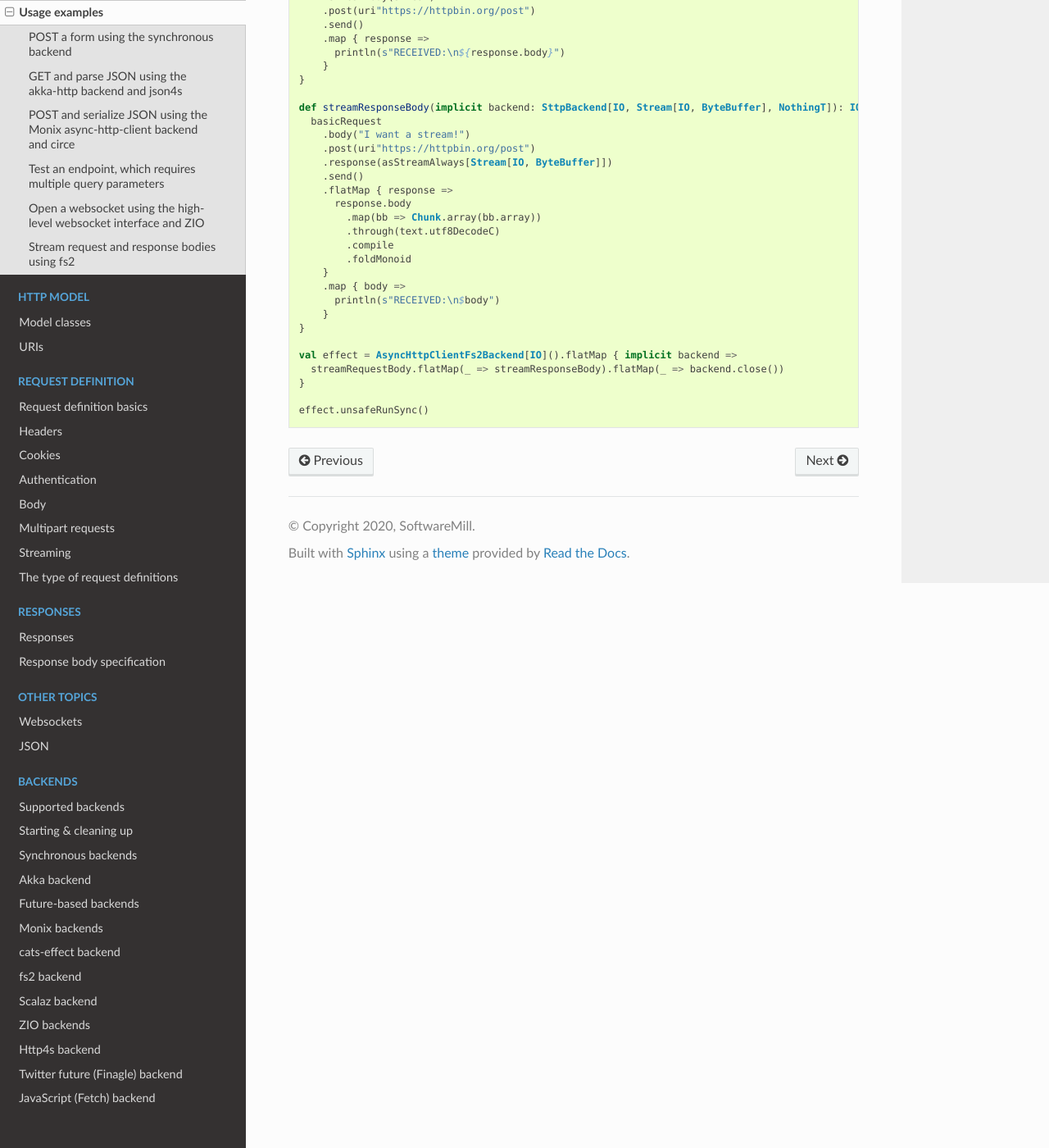
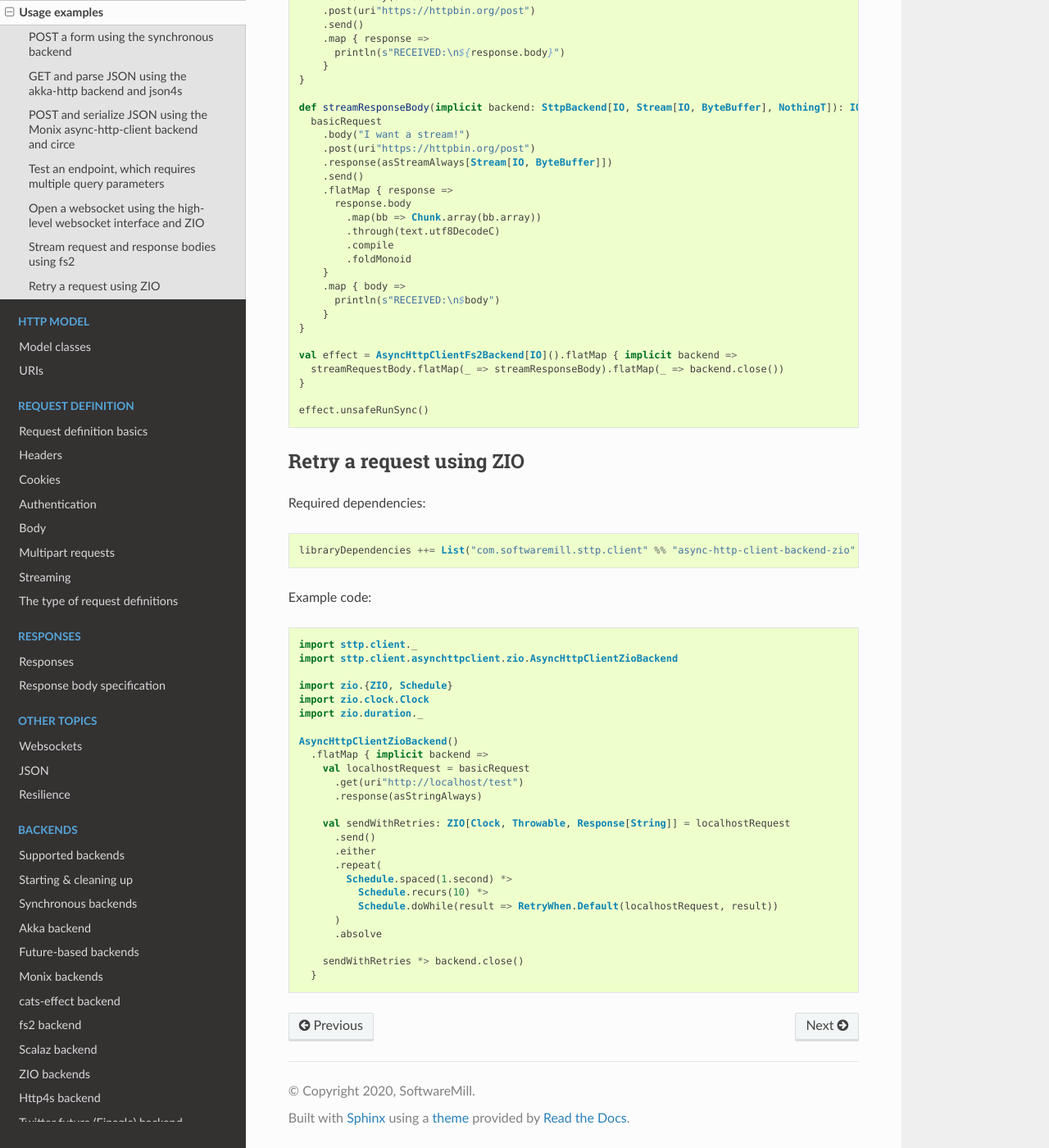
Before and after one commit to softwaremill/sttp, a Sphinx documentation site: the page built from docs/examples.md, in a window 1280 px wide and 1400 px high, scrolled down 4006 px. Shown: the whole window at 82% size. Built offline with Sphinx 7.4.7 and the Read the Docs theme 2.0.0, drawn with Linux system fonts in a browser that asks for light colours.

Commit message:
Resilience documentation & example, RetryWhen.Default implementation

`````diff
--- a/docs/examples.md
+++ b/docs/examples.md
@@ -234,3 +234,41 @@ val effect = AsyncHttpClientFs2Backend[IO]().flatMap { implicit backend =>
 
 effect.unsafeRunSync()
 ```
+
+## Retry a request using ZIO
+
+Required dependencies:
+
+```scala
+libraryDependencies ++= List("com.softwaremill.sttp.client" %% "async-http-client-backend-zio" % "2.0.0-RC7")
+```
+
+Example code:
+
+```scala
+import sttp.client._
+import sttp.client.asynchttpclient.zio.AsyncHttpClientZioBackend
+
+import zio.{ZIO, Schedule}
+import zio.clock.Clock
+import zio.duration._
+
+AsyncHttpClientZioBackend()
+  .flatMap { implicit backend =>
+    val localhostRequest = basicRequest
+      .get(uri"http://localhost/test")
+      .response(asStringAlways)
+
+    val sendWithRetries: ZIO[Clock, Throwable, Response[String]] = localhostRequest
+      .send()
+      .either
+      .repeat(
+        Schedule.spaced(1.second) *>
+          Schedule.recurs(10) *>
+          Schedule.doWhile(result => RetryWhen.Default(localhostRequest, result))
+      )
+      .absolve
+
+    sendWithRetries *> backend.close()
+  }
+````
`````
Also changed, not shown: docs/backends/wrappers/custom.md (+4 -6 lines), docs/index.md (+1 -0 lines), docs/resilience.md (added, +42 -0 lines), 3 other files.
